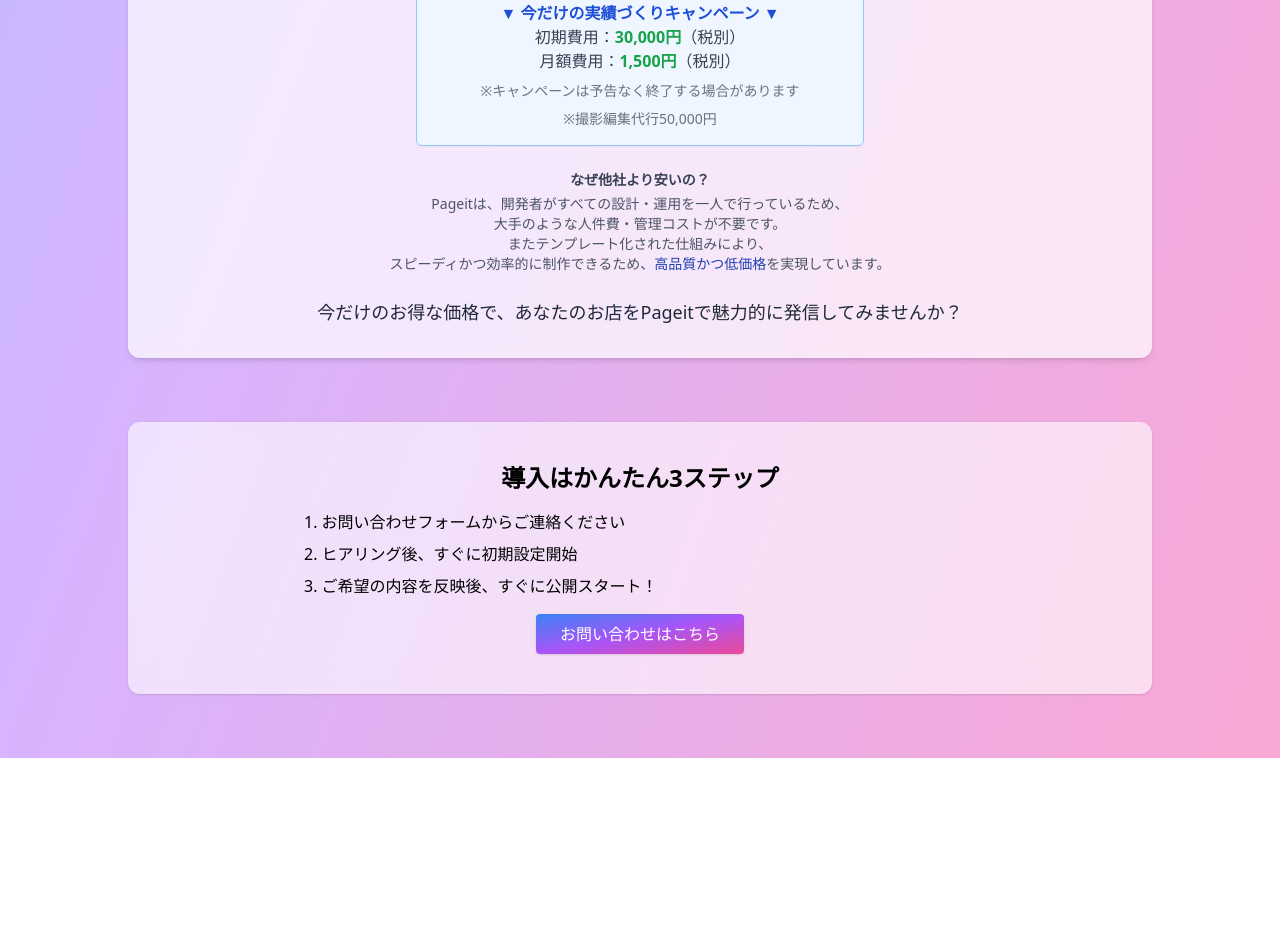
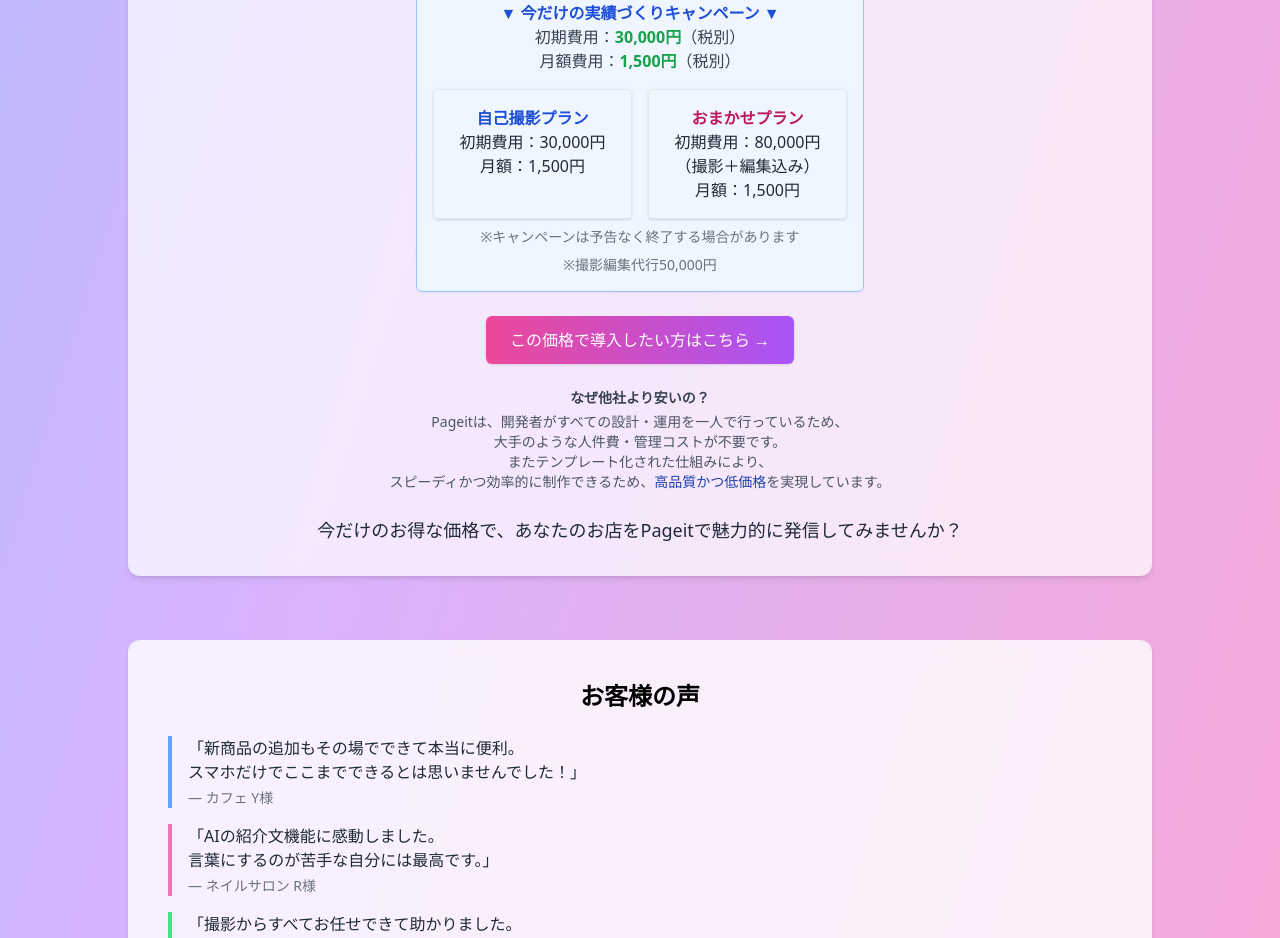
Before and after one commit to tsuyoshi-3110/pageit, a Next.js app: page /guide in a window 1280 px wide. Shown: the part 2780-3718 px from the top of the page. Before the commit the page ends 3538 px from the top, so only its background shows below. Built offline with nearby package versions, Linux system fonts and the light colour scheme.

Commit message:
2025 0719 1549

```diff
--- a/src/app/guide/page.tsx
+++ b/src/app/guide/page.tsx
@@ -178,12 +178,39 @@
                 <span className="text-green-600 font-bold">1,500円</span>
                 （税別）
               </p>
+              <div className="grid grid-cols-1 md:grid-cols-2 gap-4 mt-4">
+                <div className="border p-4 rounded shadow">
+                  <h3 className="font-bold text-blue-700">自己撮影プラン</h3>
+                  <p>
+                    初期費用：30,000円
+                    <br />
+                    月額：1,500円
+                  </p>
+                </div>
+                <div className="border p-4 rounded shadow bg-blue-50">
+                  <h3 className="font-bold text-pink-700">おまかせプラン</h3>
+                  <p>
+                    初期費用：80,000円（撮影＋編集込み）
+                    <br />
+                    月額：1,500円
+                  </p>
+                </div>
+              </div>
               <p className="text-sm text-gray-500 mt-2">
                 ※キャンペーンは予告なく終了する場合があります
               </p>
-               <p className="text-sm text-gray-500 mt-2">
+              <p className="text-sm text-gray-500 mt-2">
                 ※撮影編集代行50,000円
               </p>
+            </div>
+
+            <div className="text-center mt-6">
+              <a
+                href="/contact"
+                className="inline-block bg-gradient-to-r from-pink-500 to-purple-500 text-white px-6 py-3 rounded-md shadow hover:opacity-90 transition"
+              >
+                この価格で導入したい方はこちら →
+              </a>
             </div>
 
             {/* 安さの理由 */}
@@ -211,6 +238,37 @@
             </p>
           </section>
 
+          {/* お客様の声 */}
+          <section className="bg-white/80 backdrop-blur-md rounded-xl shadow-md p-6 md:p-10 mt-16 space-y-6">
+            <h2 className="text-2xl font-bold text-center">お客様の声</h2>
+            <div className="space-y-4">
+              <div className="border-l-4 border-blue-400 pl-4">
+                <p className="text-gray-800">
+                  「新商品の追加もその場でできて本当に便利。
+                  <br />
+                  スマホだけでここまでできるとは思いませんでした！」
+                </p>
+                <p className="text-sm text-gray-500 mt-1">― カフェ Y様</p>
+              </div>
+              <div className="border-l-4 border-pink-400 pl-4">
+                <p className="text-gray-800">
+                  「AIの紹介文機能に感動しました。
+                  <br />
+                  言葉にするのが苦手な自分には最高です。」
+                </p>
+                <p className="text-sm text-gray-500 mt-1">― ネイルサロン R様</p>
+              </div>
+              <div className="border-l-4 border-green-400 pl-4">
+                <p className="text-gray-800">
+                  「撮影からすべてお任せできて助かりました。
+                  <br />
+                  今ではお客さんから『見やすいね』とよく言われます。」
+                </p>
+                <p className="text-sm text-gray-500 mt-1">― 整骨院 K様</p>
+              </div>
+            </div>
+          </section>
+
           <section className="bg-white/60 backdrop-blur-md rounded-xl shadow p-6 md:p-10 space-y-4 text-center">
             <h2 className="text-2xl font-bold">導入はかんたん3ステップ</h2>
             <ol className="list-decimal list-inside md:text-left text-center max-w-2xl mx-auto space-y-2">
--- a/src/app/page.tsx
+++ b/src/app/page.tsx
@@ -97,6 +97,14 @@
               </div>
             </div>
           </section>
+          <div className="text-center mt-4">
+            <a
+              href="/contact"
+              className="inline-block bg-gradient-to-r from-pink-500 to-purple-500 text-white px-6 py-3 rounded-md shadow hover:opacity-90 transition"
+            >
+              まずは無料相談 →
+            </a>
+          </div>
         </div>
       </main>
     </>
```
Also changed, not shown: 1 other file (tests, documents, lock files or other folders).
